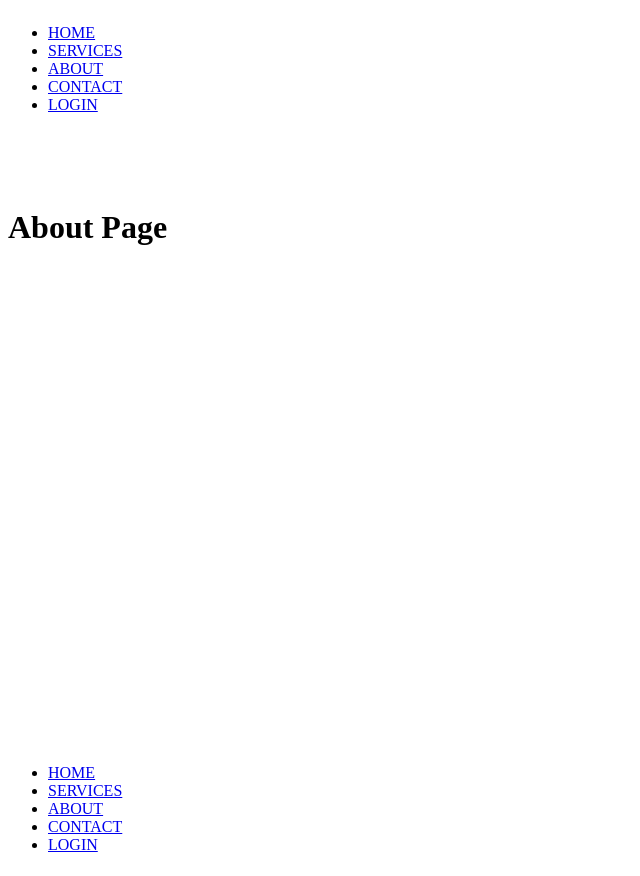
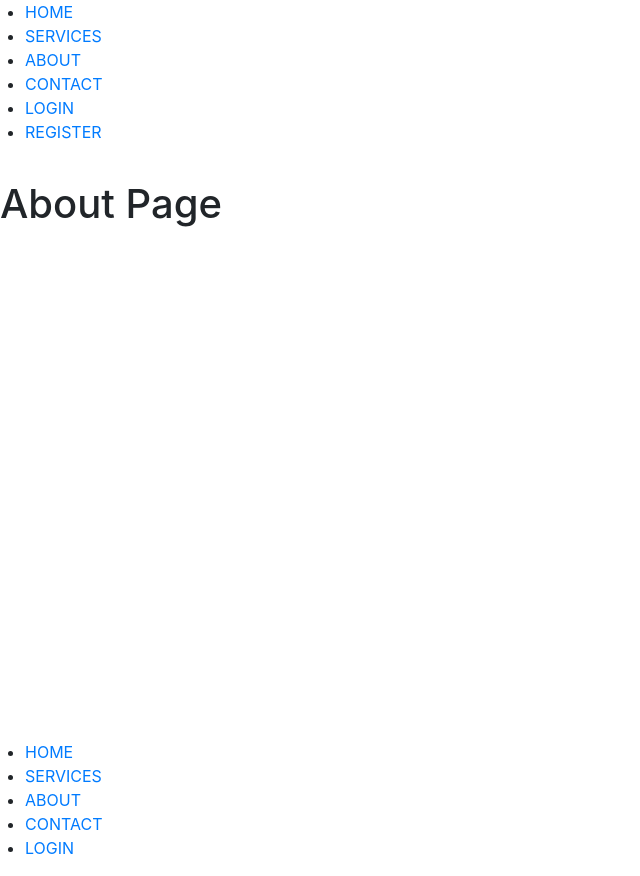
Before and after one commit to AYasinAkalin/ParkingLotManagement, a Flask app: page /about in a window 1280 px wide. Shown: the whole page, without its empty margins (0-640 px from the left). Before the commit the page ends 852 px from the top, so only its background shows below. Run offline with Flask 2, Linux system fonts and the light colour scheme; some libraries are stand-ins or nearby versions.

Commit message:
Update base.html header.html -- Enable Bootstrap

```diff
--- a/src/app/templates/base.html
+++ b/src/app/templates/base.html
@@ -6,6 +6,7 @@
   {% else %}
   <title>{{ brand }}</title>
   {% endif %}
+  <link href="{{ url_for('static', filename='node_modules/bootstrap/scss/bootstrap.min.css') }}" rel="stylesheet" type="text/css">
   <link href="{{ url_for('static', filename='css/style.css') }}" rel="stylesheet" type="text/css">
 </head>
 <body class="background">
@@ -17,5 +18,6 @@
   <!-- Javascript Libraries required for Bootstrap -->
   <!-- Keep them at the bottom of <body> -->
   <script src="{{ url_for('static', filename='node_modules/jquery-3.4.1.min.js')}}"></script>
+  <script src="{{ url_for('static', filename='node_modules/bootstrap/js/bootstrap.bundle.min.js')}}"></script>
 </body>
 </html>
--- a/src/app/templates/header.html
+++ b/src/app/templates/header.html
@@ -1,11 +1,12 @@
 <header>
   <div class="row">
-    <ul  class="main-nav">
+    <ul>
       <li><a href="/"> HOME </a> </li>
       <li><a href="/services"> SERVICES </a> </li>
       <li><a href="/about"> ABOUT </a> </li>
       <li><a href="/contact"> CONTACT </a> </li>
       <li class="login"><a href="/login"> LOGIN </a> </li>
+      <li><a href="/register"> REGISTER </a> </li>
     </ul>
   </div>
 </header>
```
